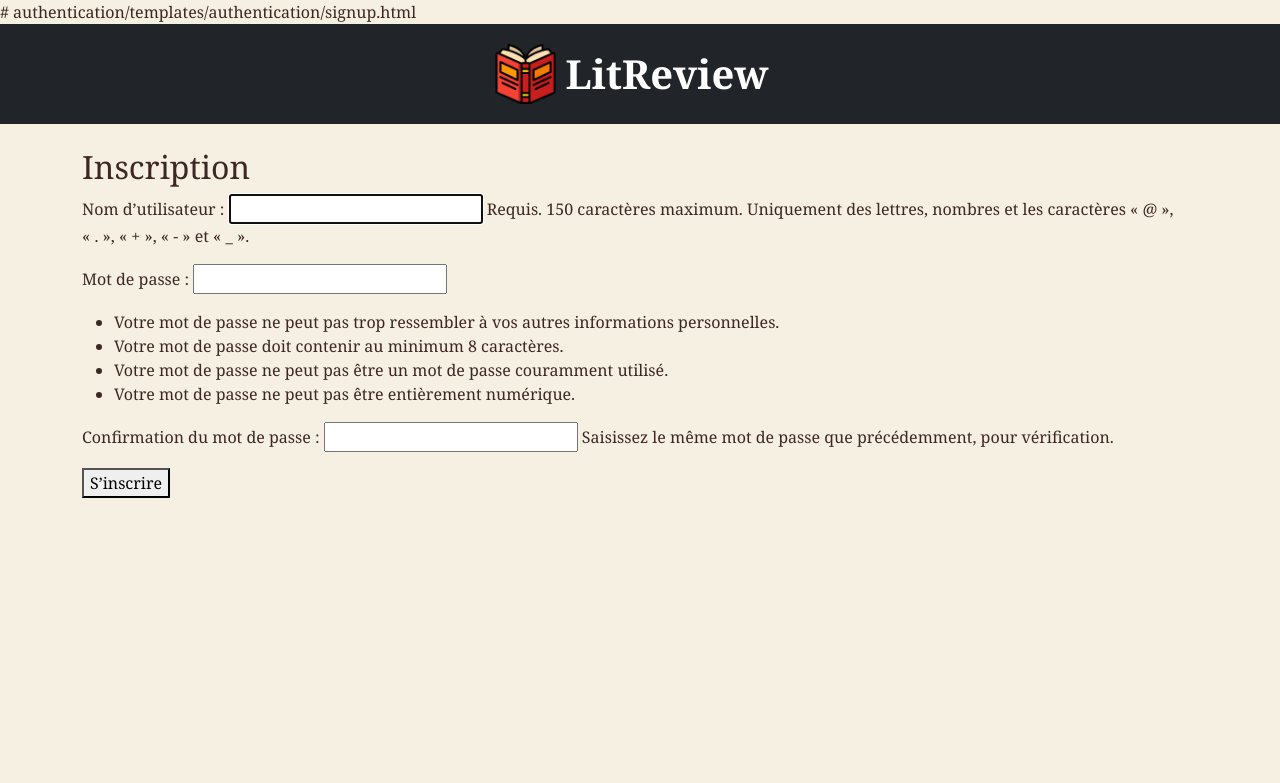
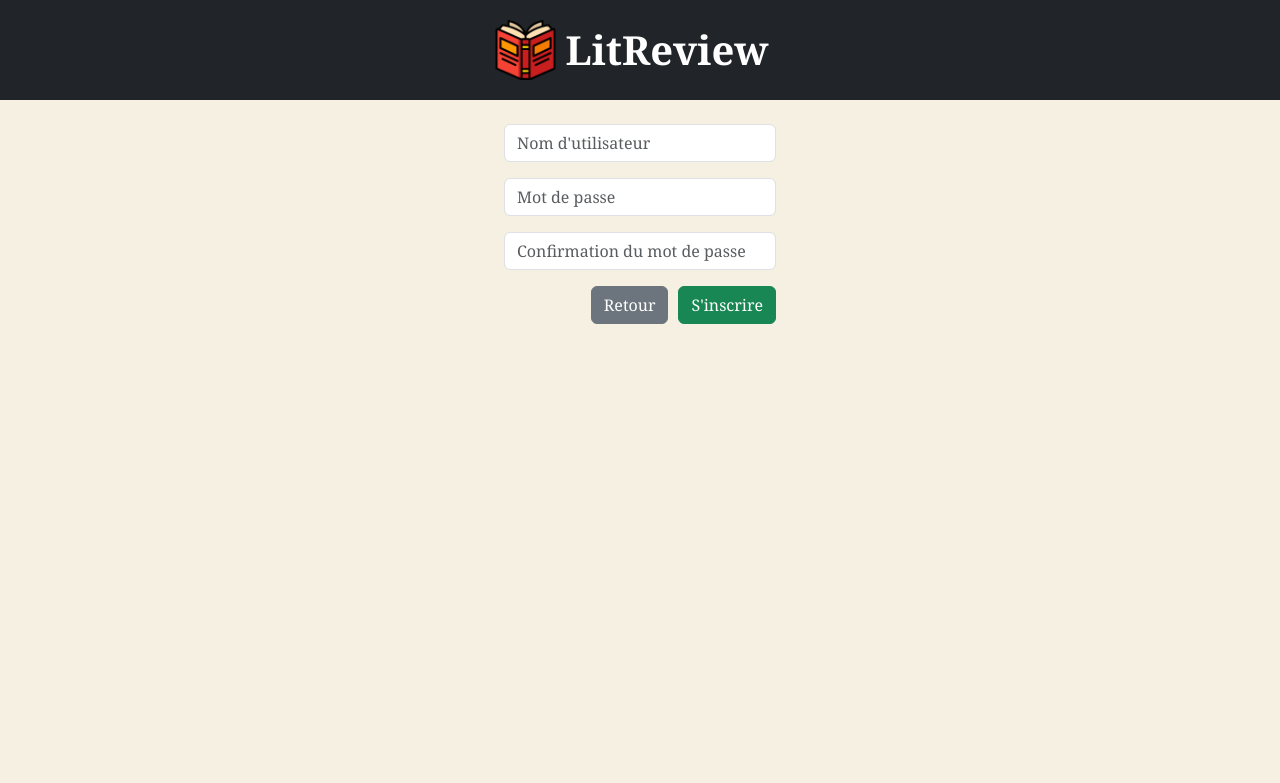
Before and after one commit to annelsopenclassrooms/Projet_09, a Django app: page /signup/ in a window 1280 px wide. Shown: the top 783 px of the page. Run offline with Django 5.2, Linux system fonts and the light colour scheme.

Commit message:
inscription ok

```diff
--- a/litreview/authentication/forms.py
+++ b/litreview/authentication/forms.py
@@ -15,3 +15,16 @@ class SignupForm(UserCreationForm):
 
         model = get_user_model()
         fields = ('username',)
+
+
+
+class CustomUserCreationForm(UserCreationForm):
+    class Meta:
+        model = get_user_model()
+        fields = ["username", "password1", "password2"]
+
+    def __init__(self, *args, **kwargs):
+        super().__init__(*args, **kwargs)
+        # Masquer le help_text pour les champs de mot de passe
+        self.fields["password1"].help_text = None
+        self.fields["password2"].help_text = None
--- a/litreview/authentication/templates/authentication/login.html
+++ b/litreview/authentication/templates/authentication/login.html
@@ -1,5 +1,5 @@
 {% extends 'base.html' %}
-
+{% load static %}
 {% block content %}
 <div class="auth-container">
     <div class="auth-row">
--- a/litreview/authentication/templates/authentication/signup.html
+++ b/litreview/authentication/templates/authentication/signup.html
@@ -1,25 +1,66 @@
-# authentication/templates/authentication/signup.html
-
 {% extends 'base.html' %}
+{% load static %}
 
 {% block content %}
-
-    <h2>Inscription</h2>
-
-    {% if form.errors %}
-
-        {{ form.errors }}
-
-    {% endif %}
-
-    <form method="post">
-
-        {{ form.as_p }}
-
+<div class="sign-row">
+    <form method="post" class="custom-form">
         {% csrf_token %}
 
-        <button type="submit" >S’inscrire</button>
+        <!-- Conteneur principal avec une largeur maximale -->
+        <div class="mx-auto" style="max-width: 400px;">
 
+            <!-- Champs Nom d’utilisateur -->
+            <div class="mb-3">
+                <input type="text"
+                       id="{{ form.username.id_for_label }}"
+                       name="{{ form.username.html_name }}"
+                       placeholder="Nom d'utilisateur"
+                       class="form-control">
+                {% if form.username.errors %}
+                    <div class="error-text">
+                        {{ form.username.errors.0 }}
+                    </div>
+                {% endif %}
+            </div>
+
+            <!-- Champ Mot de passe -->
+            <div class="mb-3">
+                <input type="password"
+                       id="{{ form.password1.id_for_label }}"
+                       name="{{ form.password1.html_name }}"
+                       placeholder="Mot de passe"
+                       class="form-control">
+                {% if form.password1.errors %}
+                    <div class="error-text">
+                        {{ form.password1.errors.0 }}
+                    </div>
+                {% endif %}
+            </div>
+
+            <!-- Champ Confirmation du mot de passe -->
+            <div class="mb-3">
+                <input type="password"
+                       id="{{ form.password2.id_for_label }}"
+                       name="{{ form.password2.html_name }}"
+                       placeholder="Confirmation du mot de passe"
+                       class="form-control">
+                {% if form.password2.errors %}
+                    <div class="error-text">
+                        {{ form.password2.errors.0 }}
+                    </div>
+                {% endif %}
+            </div>
+
+            <!-- Conteneur des boutons alignés à droite -->
+            <div class="d-flex justify-content-end">
+                <!-- Bouton Retour avec un petit espace à droite -->
+                <a href="{% url 'login' %}" class="btn btn-secondary" style="margin-right: 10px;">Retour</a>
+
+                <!-- Bouton S'inscrire -->
+                <button type="submit" class="btn btn-success">S'inscrire</button>
+            </div>
+
+        </div>
     </form>
-
+</div>
 {% endblock content %}
--- a/litreview/authentication/views.py
+++ b/litreview/authentication/views.py
@@ -45,17 +45,12 @@ def signup_page(request):
     form = forms.SignupForm()
 
     if request.method == 'POST':
-
         form = forms.SignupForm(request.POST)
 
         if form.is_valid():
-
             user = form.save()
-
             # auto-login user
-
             login(request, user)
-
             return redirect(settings.LOGIN_REDIRECT_URL)
 
     return render(request, 'authentication/signup.html', context={'form': form})
--- a/litreview/litreview/settings.py
+++ b/litreview/litreview/settings.py
@@ -134,3 +134,5 @@ LOGIN_URL = 'login'
 
 MEDIA_URL = '/media/'
 MEDIA_ROOT = BASE_DIR.joinpath('media/')
+
+LOGIN_REDIRECT_URL = '/flux/'
--- a/litreview/static/css/auth.css
+++ b/litreview/static/css/auth.css
@@ -60,3 +60,19 @@
     background-color: #f8d7da;
     color: #721c24;
 }
+
+
+.sign-row {
+    display: flex;
+    justify-content: center; /* Centrer horizontalement les colonnes */
+    gap: 2rem; /* Espace entre les colonnes */
+}
+
+.sign-column {
+    width: 70%; /* Largeur des colonnes */
+    text-align: center; /* Centrer le texte */
+    padding: 1rem;
+    border: 1px solid #ddd; /* Bordure optionnelle */
+    border-radius: 8px; /* Coins arrondis */
+    background-color: #f9f9f9; /* Fond léger */
+}
--- a/litreview/static/css/style.css
+++ b/litreview/static/css/style.css
@@ -57,3 +57,9 @@ body {
 .navbar .logo {
     font-size: 24px;
     font-weight:
+
+
+.button-container {
+    text-align: right; /* Aligne le bouton à droite */
+    margin-top: 20px;
+}
```
